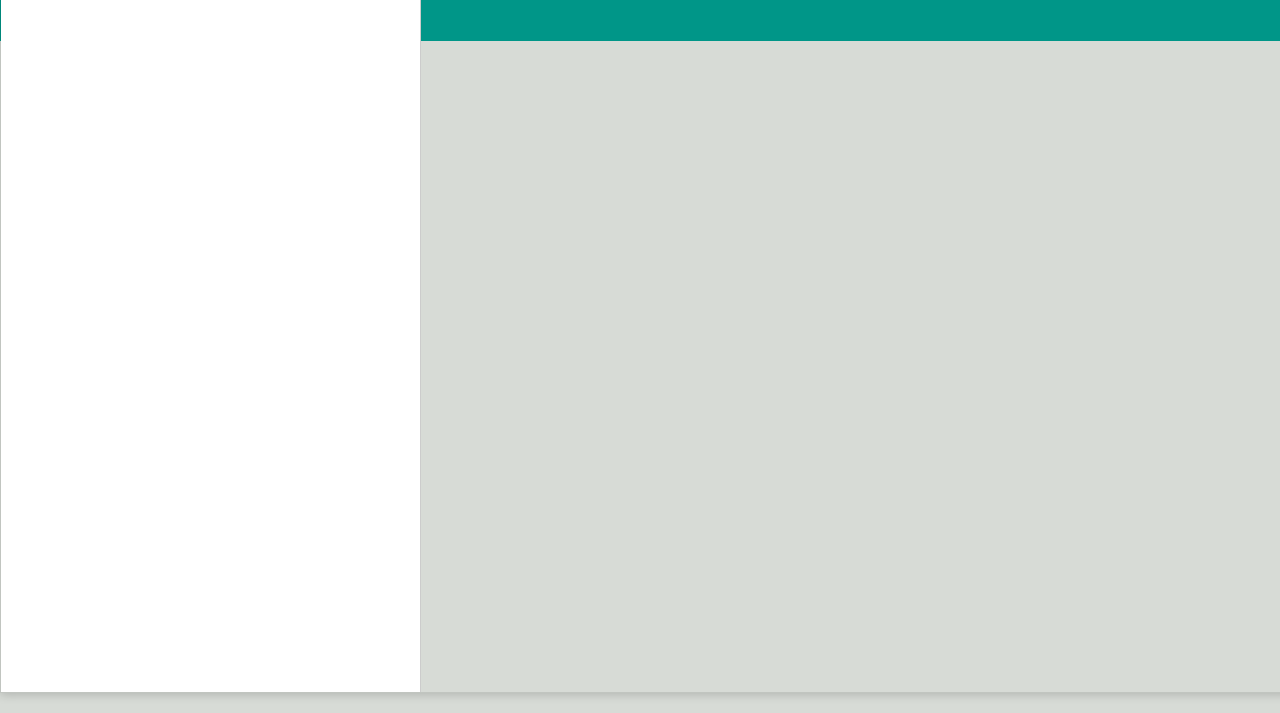
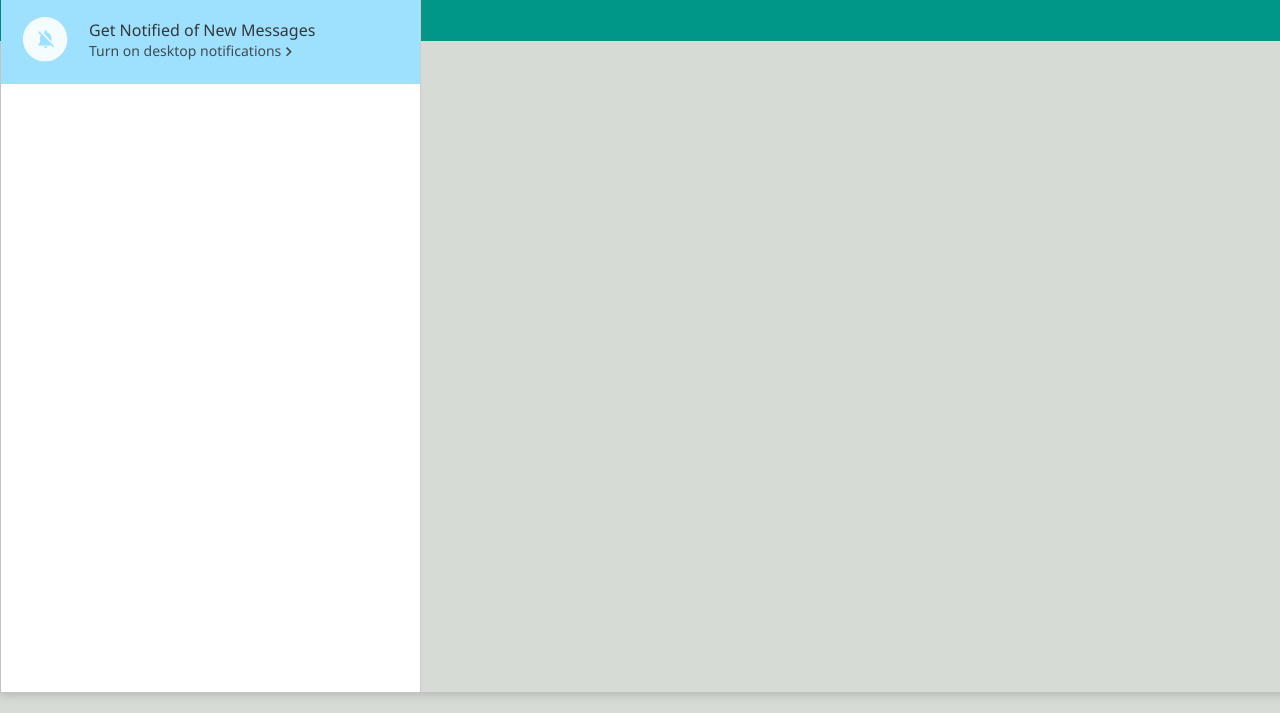
Before and after one commit to clumes/whatsapp-clone, a plain HTML site: page index.html in a window 1280 px wide. Shown: the part 87-800 px from the top of the page. Drawn offline with Linux system fonts and the light colour scheme.

Commit message:
Sidebar notifications added

```diff
--- a/css/styles.css
+++ b/css/styles.css
@@ -138,3 +138,41 @@ a {
 .sidebar-header-icons img:nth-child(2) {
   margin: 0 3rem;
 }
+
+/* Sidebar notifications */
+.sidebar-notifications {
+  display: flex;
+  align-items: center;
+  background: var(--notifications-background-color);
+  height: 9rem;
+  padding: 0 2rem;
+  cursor: pointer;
+}
+
+.sidebar-notifications > img {
+  margin-right: 2rem;
+}
+
+.sidebar-notifications-message {
+  display: flex;
+  flex-direction: column;
+  flex: 1;
+}
+
+.sidebar-notifications-message span {
+  font-size: 1.6rem;
+  color: var(--notifications-text-color);
+}
+
+.sidebar-notifications-message a {
+  font-size: 1.4rem;
+  color: var(--notifications-link-color);
+}
+
+.sidebar-notifications-message img {
+  vertical-align: middle;
+}
+
+.sidebar-notifications-message a:hover {
+  text-decoration: underline;
+}
--- a/index.html
+++ b/index.html
@@ -24,6 +24,16 @@
               <img src="images/menu-icon.svg" />
             </div>
           </div>
+          <!-- Sidebar notifications -->
+          <div class="sidebar-notifications">
+            <img src="images/notifications.svg" />
+            <div class="sidebar-notifications-message">
+              <span>Get Notified of New Messages</span>
+              <a href="#"
+                >Turn on desktop notifications <img src="images/gt-arrow.svg"
+              /></a>
+            </div>
+          </div>
         </div>
         <div class="main"></div>
       </div>
```
